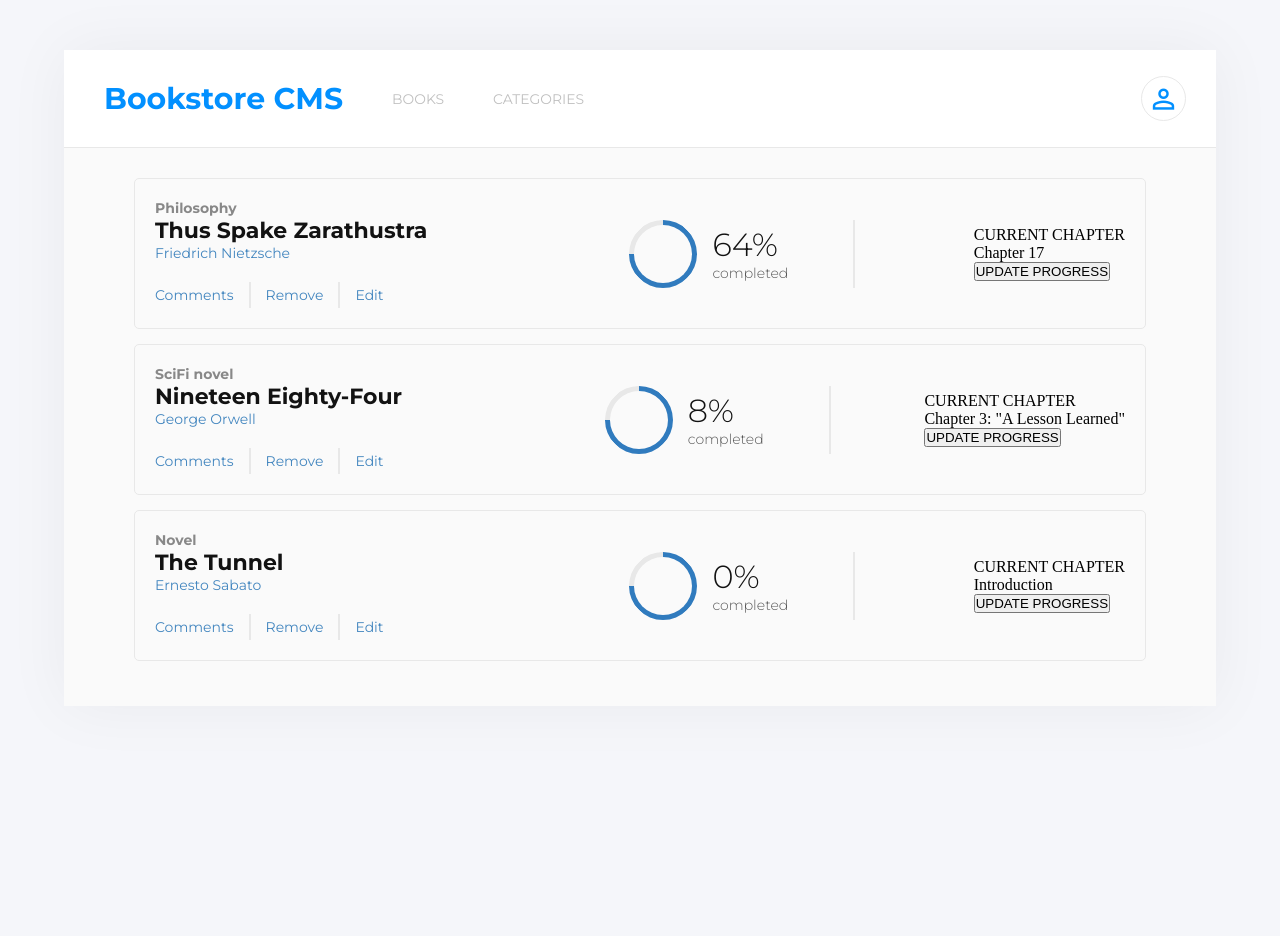
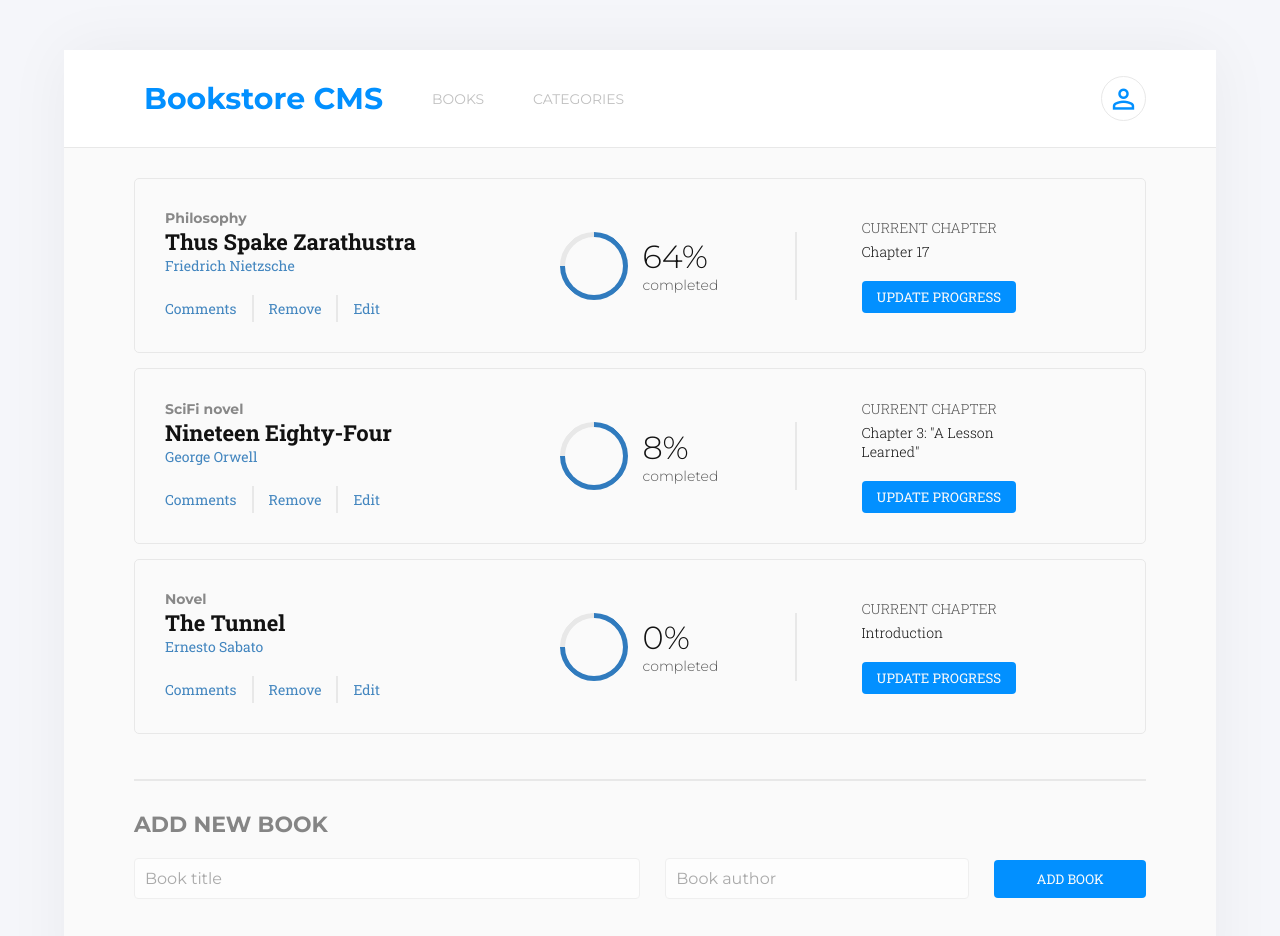
Before and after one commit to jmonto55/Bookstore, a React (Create React App) app: page / in a window 1280 px wide. Shown: the top 936 px of the page. Before the commit the page ends 800 px from the top, so only its background shows below. Built offline with nearby package versions, Linux system fonts and the light colour scheme.

Commit message:
Add logic & styles for form component

```diff
--- a/src/components/Book.jsx
+++ b/src/components/Book.jsx
@@ -26,7 +26,7 @@ const Book = ({ bookProp }) => {
       </div>
       <div className={styles.chapter_cont}>
         <p>CURRENT CHAPTER</p>
-        <p>{bookProp.current}</p>
+        <p style={{ opacity: '1' }}>{bookProp.current}</p>
         <button type="button">UPDATE PROGRESS</button>
       </div>
     </div>
--- a/src/components/BookstoreLogic.jsx
+++ b/src/components/BookstoreLogic.jsx
@@ -1,5 +1,5 @@
 import BookList from './BookList';
-// import FormAddBook from './FormAddBook';
+import FormAddBook from './FormAddBook';
 
 const BookStoreLogic = () => {
   const books = [
@@ -32,7 +32,7 @@ const BookStoreLogic = () => {
   return (
     <div>
       <BookList booksProps={books} />
-      {/* <FormAddBook /> */}
+      <FormAddBook />
     </div>
 
   );
--- a/src/components/FormAddBook.jsx
+++ b/src/components/FormAddBook.jsx
@@ -0,0 +1,15 @@
+import styles from '../sass/FormAddBook.module.scss';
+
+const FormAddBook = () => (
+  <div className={styles.form_container}>
+    <div className={styles.line} />
+    <h1 className={styles.form_title}>ADD NEW BOOK</h1>
+    <form className={styles.form_wrapper} action="">
+      <input className={styles.form_tit} type="text" placeholder="Book title" />
+      <input className={styles.form_author} type="text" placeholder="Book author" />
+      <button className={styles.form_button} type="submit">ADD BOOK</button>
+    </form>
+  </div>
+);
+
+export default FormAddBook;
--- a/src/sass/Book.module.scss
+++ b/src/sass/Book.module.scss
@@ -1,23 +1,27 @@
 @use 'vars&mixins' as *;
 
 .book_main_cont {
-  @include flex_box($padd: 20px, $marg: 0 0 15px 0, $color: $black-two, $flex-d: row, $justify: space-between, $align: center, $wdth: 100%);
+  @include flex_box($padd: 30px, $marg: 0 0 15px 0, $color: $black-two, $flex-d: row, $justify: space-between, $align: center, $wdth: 100%);
 
   background-color: $white;
   border: 1px solid $line-grey;
   border-radius: 5px;
 
   .main_info_cont {
-    @include flex_box($padd: 0, $marg: 0, $color: $black-two, $flex-d: column, $justify: space-between, $align: flex-start, $wdth: 30%);
+    @include flex_box($padd: 0, $marg: 0, $color: $black-two, $flex-d: column, $justify: space-between, $align: flex-start, $wdth: 33%);
 
     .category {
       @include style_text($f-color: $grey, $f-family: $montserrat, $f-weight: bold, $f-size: $sm-fs); }
 
     .title {
-      @include style_text($f-color: $black-two, $f-family: $roboto, $f-weight: bold, $f-size: $md-fs); }
+      @include style_text($f-color: $black-two, $f-family: $roboto, $f-weight: bold, $f-size: $md-fs);
+      font-family: $roboto;
+    }
 
     .author {
-      @include style_text($f-color: $drk-blue, $f-family: $roboto, $f-weight: light, $f-size: $sm-fs); }
+      @include style_text($f-color: $drk-blue, $f-family: $roboto, $f-weight: light, $f-size: $sm-fs);
+      font-family: $roboto;
+    }
 
     .user_interactions {
       @include flex_box($padd: 0, $marg: 20px 0 0 0, $color: $black-two, $flex-d: row, $justify: flex-start, $align: flex-start, $wdth: 100%);
@@ -28,7 +32,7 @@
   }
   .progress_cont {
     border-right: 2px solid $line-grey;
-    @include flex_box($padd: 0, $marg: 0, $color: $black-two, $flex-d: row, $justify: center, $align: center, $wdth: 30%);
+    @include flex_box($padd: 0, $marg: 0, $color: $black-two, $flex-d: row, $justify: center, $align: center, $wdth: 33%);
     .progress_circle {
       border-radius: 50%;
       width: 4.25rem;
@@ -47,4 +51,24 @@
       opacity: 0.7;
     }
   }
+
+  .chapter_cont {
+    @include flex_box($padd: 0 60px, $marg: 0, $color: $black-two, $flex-d: column, $justify: space-between, $align: flex-start, $wdth: 33%);
+    p {
+      @include style_text($f-color: $black-two, $f-family: $roboto, $f-weight: lighter, $f-size: $sm-fs);
+      opacity: 0.7;
+      font-family: $roboto;
+      margin-bottom: 5px;
+    }
+    button {
+      background-color: $lig-blue;
+      border: none;
+      color: $white;
+      font-family: $roboto;
+      padding: 7px 15px;
+      margin-top: 15px;
+      border-radius: 4px;
+      cursor: pointer;
+    }
+  }
 }
--- /dev/null
+++ b/src/sass/FormAddBook.module.scss
@@ -0,0 +1,59 @@
+@use 'vars&mixins' as *;
+
+.form_container {
+  @include flex_box($padd: 0 70px 100px 70px, $marg: 0, $color: $black-two, $flex-d: column, $justify: center, $align: flex-start, $wdth: 100%);
+  background-color: $white;
+
+  .line {
+    width: 100%;
+    height: 2px;
+    background-color: $line-grey;
+    margin-bottom: 30px;
+  }
+
+  .form_title {
+    font-size: $md-fs;
+    font-family: $montserrat;
+    font-weight: bold;
+    color: $black-two;
+    opacity: 0.5;
+    margin-bottom: 20px;
+  }
+
+  .form_wrapper {
+    width: 100%;
+    display: flex;
+    justify-content: space-between;
+    align-items: center;
+    .form_tit {
+      width: 50%;
+      border: solid 1px $line-grey;
+      border-radius: 4px;
+      padding: 10px;
+      font-size: 1rem;
+      font-family: $montserrat;
+      opacity: 0.6;
+    }
+
+    .form_author {
+      width: 30%;
+      border: solid 1px $line-grey;
+      border-radius: 4px;
+      padding: 10px;
+      font-size: 1rem;
+      font-family: $montserrat;
+      opacity: 0.6;
+    }
+
+    .form_button {
+      width: 15%;
+      background-color: $lig-blue;
+      border: none;
+      color: $white;
+      font-family: $roboto;
+      padding: 10px;
+      border-radius: 4px;
+      cursor: pointer;
+    }
+  }
+}
--- a/src/sass/Navbar.module.scss
+++ b/src/sass/Navbar.module.scss
@@ -3,7 +3,7 @@
 .navbar_wrapper {
   border-bottom: solid 1px $line-grey;
 
-  @include flex_box($padd: 10px, $marg: 0, $color: $lig-blue, $flex-d: row, $justify: center, $align: center);
+  @include flex_box($padd: 10px 50px, $marg: 0, $color: $lig-blue, $flex-d: row, $justify: center, $align: center);
 
   .navbar {
     @include flex_box($padd: 10px, $marg: 0 10px, $color: $lig-blue, $flex-d: row, $justify: space-between, $align: center);
```
